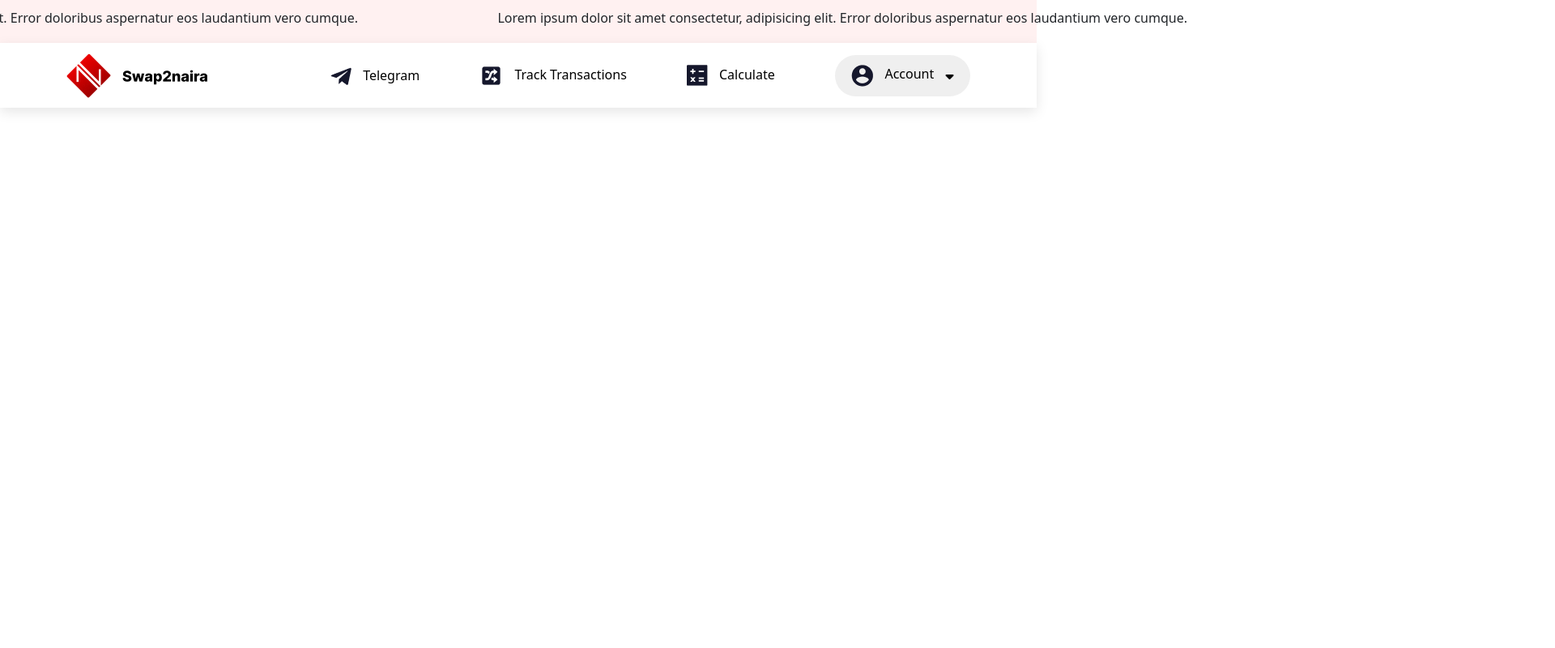
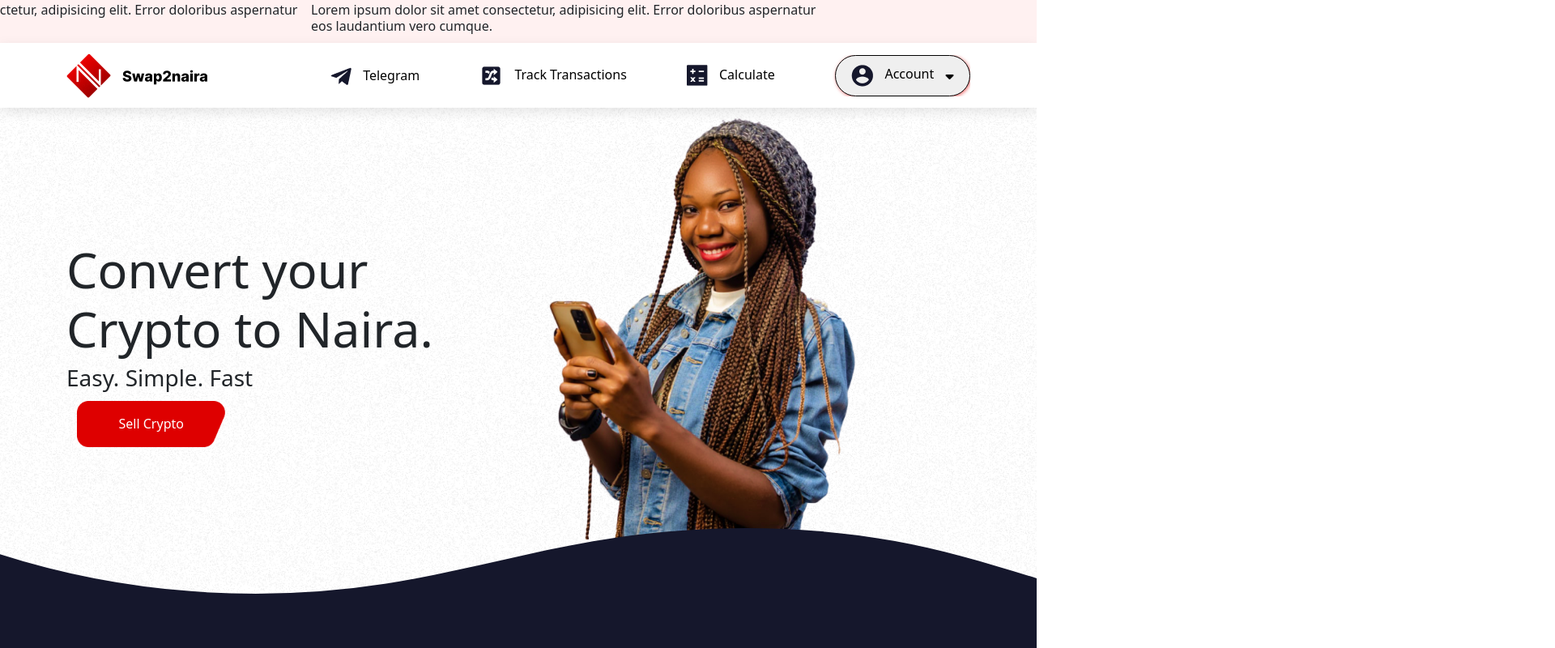
Before and after one commit to ochuko1996/swap2naira, a plain HTML site: page index.html in a window 1280 px wide. Shown: the top 800 px of the page at 81% size, 1920 px wide, since content can reach past the window. Drawn offline with Linux system fonts and the light colour scheme.

Commit message:
hero section almost done

```diff
--- a/css/style.css
+++ b/css/style.css
@@ -3,9 +3,7 @@
   margin: 0;
   padding: 0;
 }
-body {
-  overflow: hidden;
-}
+
 /* root */
 :root {
   --light-pink: #fff1f1;
@@ -19,6 +17,12 @@ body {
   /* transition */
   --transition: all 0.3s linear;
   --font-clr: #000;
+  --h1fontMobile: 46.74px;
+  --h1fontDesktop: 61px;
+  --bg-blue: #15172c;
+}
+.relative {
+  position: relative;
 }
 .message-container {
   background-color: var(--light-pink);
@@ -30,7 +34,7 @@ body {
 .message-alert {
   width: 200vw;
   justify-content: space-between;
-  /* overflow: auto; */
+  overflow: auto;
 }
 .scroll {
   animation: message 10s linear infinite;
@@ -49,6 +53,11 @@ nav {
 .bordered {
   border: 1px solid black;
 }
+.nav-main-container {
+  position: fixed;
+  width: 100vw;
+  z-index: 1;
+}
 .nav-center {
   display: flex;
   align-items: center;
@@ -66,13 +75,15 @@ nav {
   border-radius: 26.8px;
   border: none;
   margin-bottom: 20px;
+  box-shadow: 1px 1px 4px #e1000093;
+  border: 1px solid black;
 }
 .arrow-down {
   padding-left: 10px;
 }
 .sign-up-drop-down {
   height: 0rem;
-  transform: translateY(-100);
+  /* transform: translateY(-100); */
   overflow: hidden;
   transition: var(--transition);
 }
@@ -91,7 +102,7 @@ nav {
   height: 20rem;
 }
 .hamburger .fa-bars {
-  font-size: 2rem;
+  font-size: 1.1rem;
 }
 .hamburger {
   transition: var(--transition);
@@ -102,6 +113,86 @@ nav {
 }
 .nav-item {
   margin-bottom: 45.69px;
+}
+.red-design {
+  position: absolute;
+  height: 50px;
+  width: 100%;
+  /* left: 0;
+  right: 0; */
+  bottom: 0;
+  transform: rotate(90deg);
+  z-index: -10;
+}
+header {
+  height: 100vh;
+  background-image: url(../assets/FD\ BG-dust.png);
+}
+.headerOne {
+  font-size: var(--h1fontMobile);
+  margin-top: 110px;
+}
+.headerOne,
+.headerTwo {
+  text-align: center;
+}
+.hero-description {
+  display: none;
+}
+.hero-btn {
+  display: flex;
+  justify-content: center;
+}
+.btn {
+  display: flex;
+  justify-content: center;
+  align-items: center;
+  height: 63px;
+  width: 209.47500610351562px;
+}
+/* .btn img {
+  box-shadow: 1px 1px 4px #e1000093;
+} */
+
+.ctaText {
+  position: absolute;
+  color: var(--clr-white);
+}
+.hero-poster {
+  display: flex;
+  justify-content: center;
+}
+.poster-container {
+  width: 370px;
+  height: 300px;
+}
+
+.custom-shape-divider-bottom-1648453308 {
+  position: absolute;
+  bottom: 0;
+  left: 0;
+  width: 100%;
+  overflow: hidden;
+  line-height: 0;
+}
+
+.custom-shape-divider-bottom-1648453308 svg {
+  position: relative;
+  display: block;
+  width: calc(139% + 1.3px);
+  height: 130px;
+}
+
+.custom-shape-divider-bottom-1648453308 .shape-fill {
+  fill: var(--bg-blue);
+}
+
+/** For mobile devices **/
+@media (max-width: 767px) {
+  .custom-shape-divider-bottom-1648453308 svg {
+    width: calc(139% + 1.3px);
+    height: 141px;
+  }
 }
 @keyframes message {
   from {
@@ -146,21 +237,71 @@ nav {
     align-items: center;
     justify-content: space-between;
     height: 80px;
+    position: sticky;
+    top: 80px;
   }
   .nav-item {
     margin-right: 74px;
   }
-
+  .sign-up {
+    position: relative;
+  }
   .sign-up-drop-down {
-    height: auto;
-    display: none;
+    /* height: 0; */
+    position: absolute;
+    /* display: none; */
     /* transform: translateY(50%); */
     overflow: hidden;
     transition: var(--transition);
   }
+  .sign-link {
+    background-color: rgba(255, 255, 255, 0.5);
+    filter: blur(2);
+    text-align: center;
+    width: 10rem;
+  }
+  .sign-link:last-child {
+    border-top: 1px solid var(--red);
+  }
   .sign-up,
   .nav-item {
     margin-bottom: 0px;
+  }
+  .headerOne {
+    font-size: var(--h1fontDesktop);
+    margin-top: 163px;
+  }
+  .headerOne,
+  .headerTwo {
+    text-align: left;
+  }
+  .hero-description {
+    display: none;
+  }
+  .hero-btn {
+    display: flex;
+    justify-content: left;
+  }
+  .btn {
+    display: flex;
+    justify-content: center;
+    align-items: center;
+    height: 63px;
+    width: 209.47500610351562px;
+  }
+  .hero-poster {
+    display: block;
+    justify-content: center;
+  }
+  .poster-container {
+    width: fit-content;
+    height: fit-content;
+  }
+  .custom-shape-divider-bottom-1648453308 svg {
+    position: relative;
+    display: block;
+    width: calc(139% + 1.3px);
+    height: 150px;
   }
 }
 
--- a/index.html
+++ b/index.html
@@ -11,7 +11,10 @@
     <link rel="stylesheet" href="https://use.fontawesome.com/2554255ec4.css">
 </head>
 <body>
-    <header>
+    <header class="">
+        <div class="red-design d-none ">
+            <img class="img-fluid bordered" src="./assets/FD Art.png" alt="">
+        </div>
         <!-- message-alert -->
         <div class="message-container">
             <div class="message-alert d-flex">
@@ -25,7 +28,7 @@
 
         </div>
         <!-- nav-bar -->
-        <div class="shadow-1">
+        <div class="shadow-1 bg-white">
             <nav class="container">
                 <div class="nav-header">
                     <div class="nav-center ">
@@ -80,12 +83,12 @@
                                     </span>
                                 </button>
                                 <div class="sign-up-drop-down">
-                                    <div class="sign-link mb-4">
+                                    <div class="sign-link p-1 ">
                                         <a href="#">
                                             Log In
                                         </a>
                                     </div>
-                                    <div class="sign-link mb-4">
+                                    <div class="sign-link p-1">
                                         <a href="#">
                                             Sign Up
                                         </a>
@@ -102,21 +105,25 @@
 
         </div>
         <!-- hero-section -->
-        <!-- <section class="hero">
+        <div class="container">
+            <section class="hero">
                 <div class="row">
                     <div class=" hero-text col-12 col-lg-6">
                         <h1 class="headerOne">
                             Convert your Crypto to Naira.
                         </h1>
-                    <h3>
+                        <h3 class="headerTwo">
                             Easy. Simple. Fast
                         </h3>
                         <p class="hero-description">
                             No  more slow crypto excahnge transaction!! Get instant exchange at the best rate possible.
                         </p>
                         <div class="hero-btn">
-                        <div class="btn">
-
+                            <div class="btn relative">
+                                <span class="ctaText">
+                                    Sell Crypto
+                                </span>
+                                <img class="img-fluid" src="./assets/FD button.png" alt="btn">
                             </div>
                         </div>
                         <div class="hero-coin-icons">
@@ -125,11 +132,18 @@
                     </div>
                     <div class="hero-poster col-12 col-lg-6">
                         <div class="poster-container">
-                        <img src="" alt="">
+                            <img class="img-fluid" src="./assets/FD Girl.png" alt="girl">
                         </div>
                     </div>
                 </div>
-        </section> -->
+            </section>
+
+        </div>
+         <div class="custom-shape-divider-bottom-1648453308">
+            <svg data-name="Layer 1" xmlns="http://www.w3.org/2000/svg" viewBox="0 0 1200 120" preserveAspectRatio="none">
+                <path d="M985.66,92.83C906.67,72,823.78,31,743.84,14.19c-82.26-17.34-168.06-16.33-250.45.39-57.84,11.73-114,31.07-172,41.86A600.21,600.21,0,0,1,0,27.35V120H1200V95.8C1132.19,118.92,1055.71,111.31,985.66,92.83Z" class="shape-fill"></path>
+            </svg>
+        </div>
     </header>
     <!-- Exchange-Section -->
     <section>
```
Lines whose indentation alone changed are shown as unchanged.
